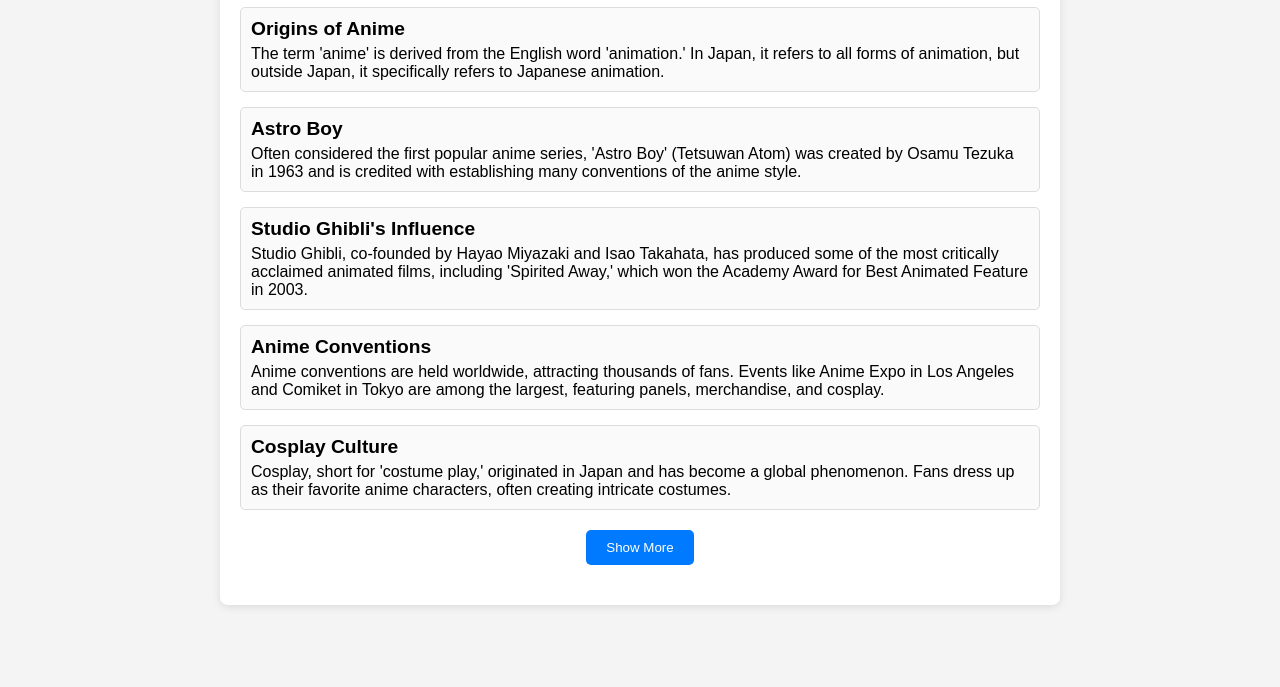
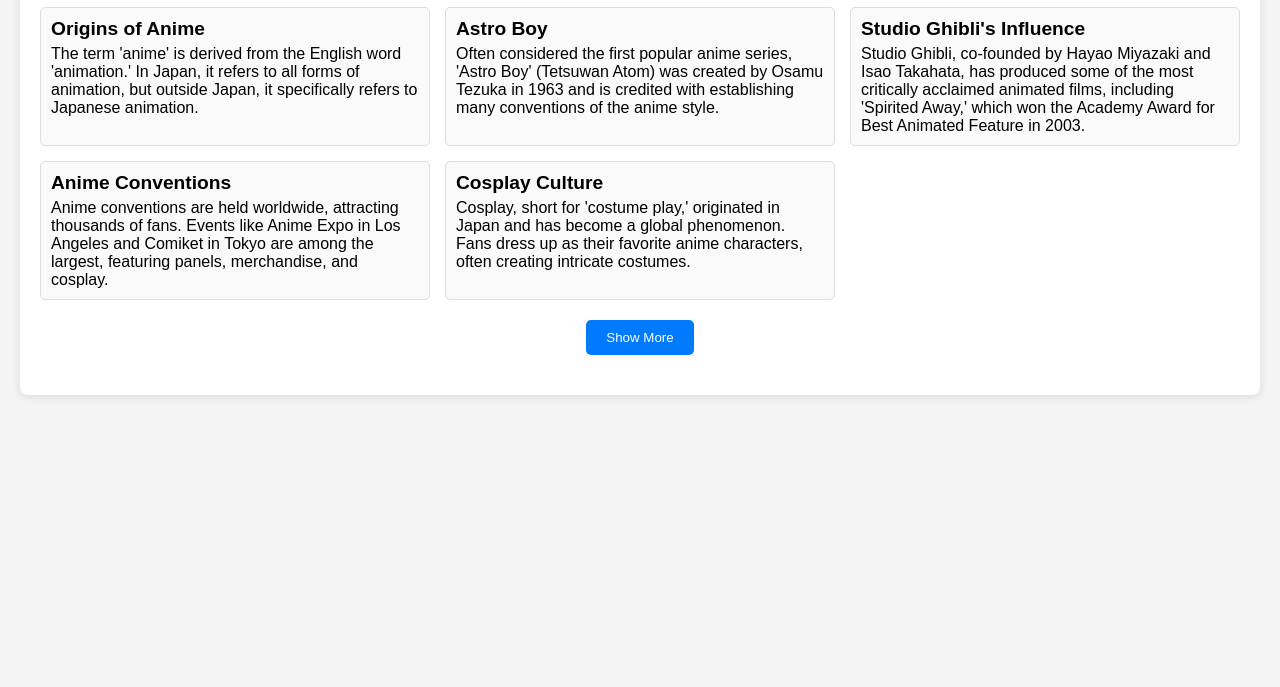
Before and after one commit to nihal444/animefacts, a plain HTML site: page index.html in a window 1280 px wide. Shown: the part 113-800 px from the top of the page. Drawn offline with Linux system fonts and the light colour scheme.

Commit message:
Update index.html

```diff
--- a/index.html
+++ b/index.html
@@ -13,7 +13,7 @@
         }
 
         .container {
-            max-width: 800px;
+            max-width: 1200px;
             margin: auto;
             background: white;
             padding: 20px;
@@ -26,8 +26,13 @@
             color: #333;
         }
 
+        #facts-container {
+            display: grid;
+            grid-template-columns: repeat(auto-fill, minmax(300px, 1fr));
+            gap: 15px;
+        }
+
         .fact {
-            margin: 15px 0;
             padding: 10px;
             border: 1px solid #ddd;
             border-radius: 5px;
@@ -111,12 +116,10 @@
 
         const factsContainer = document.getElementById('facts-container');
         const showMoreButton = document.getElementById('show-more');
-        const initialDisplayCount = 5; // Number of facts to display initially
-        let currentDisplayCount = initialDisplayCount;
+        let currentDisplayCount = 5; // Number of facts to display initially
 
         // Function to display facts
         function displayFacts(count) {
-            factsContainer.innerHTML = ''; // Clear existing facts
             const factsToDisplay = funFacts.slice(0, count);
             factsToDisplay.forEach(fact => {
                 const factDiv = document.createElement('div');
@@ -131,7 +134,7 @@
 
         // Show more facts on button click
         showMoreButton.addEventListener('click', () => {
-            currentDisplayCount += initialDisplayCount;
+            currentDisplayCount += 5; // Increment by 5
             displayFacts(currentDisplayCount);
             // Hide button if all facts are displayed
             if (currentDisplayCount >= funFacts.length) {
```
